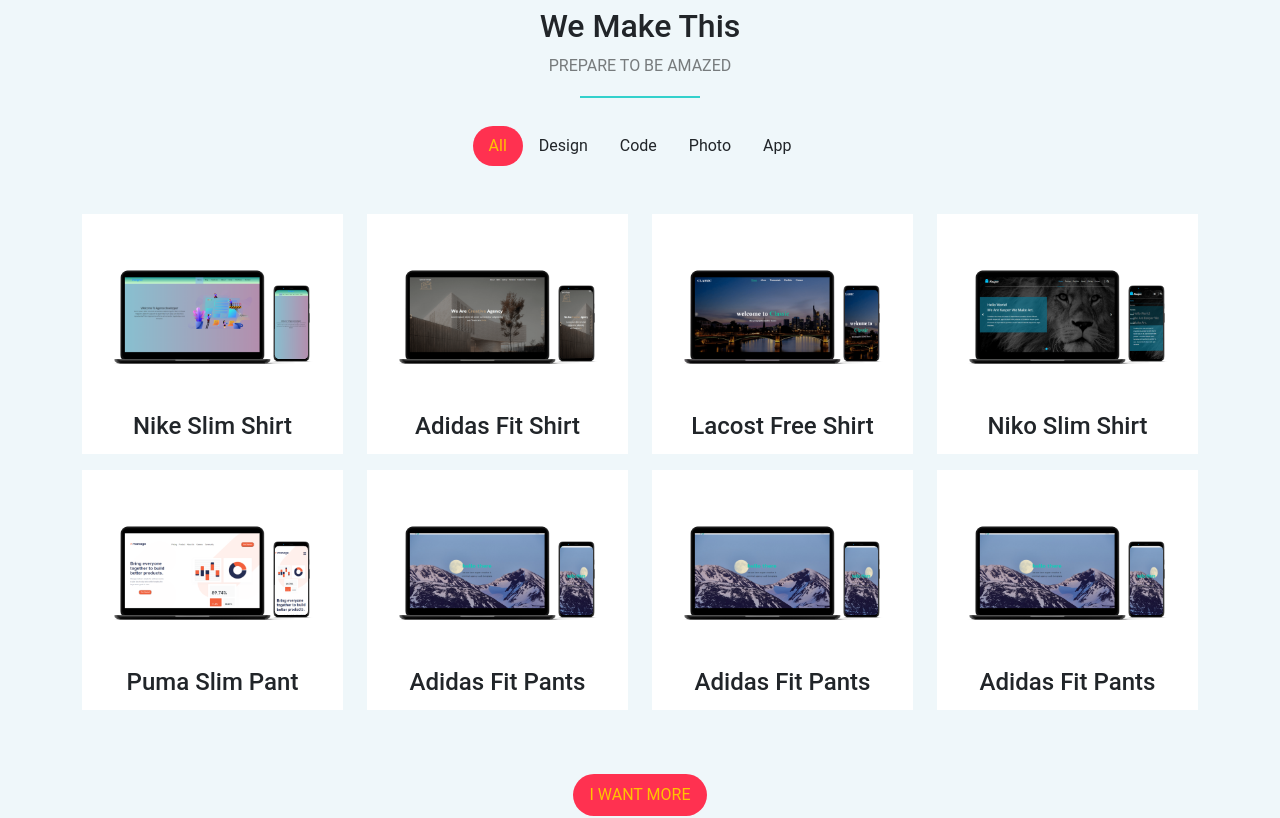
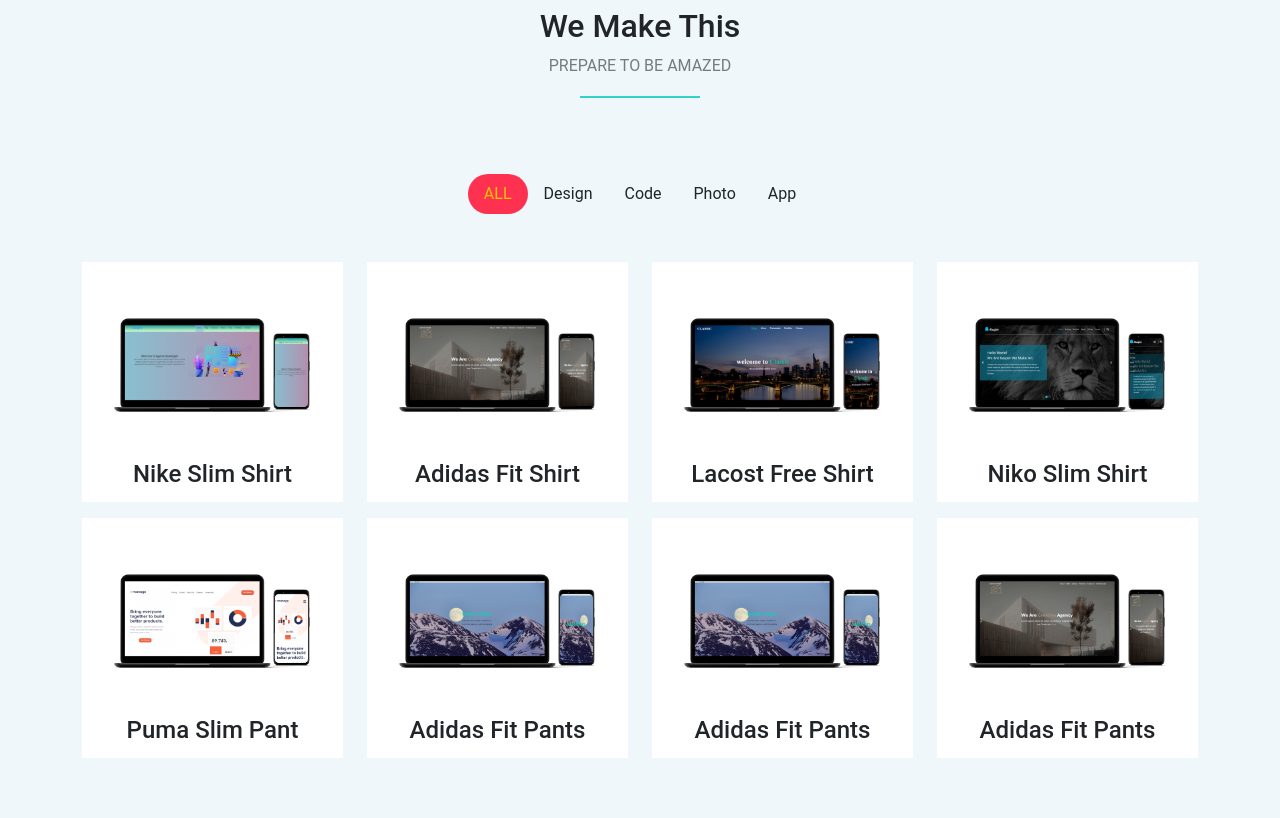
Before and after one commit to Anis-khemiri/catchmyweb, a Next.js app: page / in a window 1280 px wide. Shown: the part 1540-2358 px from the top of the page. Built offline with nearby package versions, Linux system fonts and the light colour scheme.

Commit message:
update 2

```diff
--- a/components/Meeteam.js
+++ b/components/Meeteam.js
@@ -4,11 +4,7 @@
 export default function Meeteam() {
   return (
     <>
-        <div className="col-lg-8">
-        <div className="image">
-          <Image className="img-fluid" src="/project1.png" alt="" width= "200px" height= "200" />
-        </div>
-      </div>
+
 
       <div className="team text-center pb-5 pt-5">
         <div className="container pb-5 pt-5">
@@ -65,26 +61,7 @@
         </div>
       </div>
       <div className="techs pt-5 pb-5 text-center">
-        <div className="container">
-          <div className="row align-items-center">
-            <div className="col-sm-6 col-md-4 col-lg-2 mt-3 mb-3">
-            <Image className="img-fluid" src="/project1.png" alt="" width= "200px" height= "200" />
-            </div>
-            <div className="col-sm-6 col-md-4 col-lg-2 mt-3 mb-3">
-            <Image className="img-fluid" src="/project1.png" alt="" width= "200px" height= "200" />
-            </div>
-            <div className="col-sm-6 col-md-4 col-lg-2 mt-3 mb-3">
-            <Image className="img-fluid" src="/project1.png" alt="" width= "200px" height= "200" />
-            </div>
-            <div className="col-sm-6 col-md-4 col-lg-2 mt-3 mb-3">
-            <Image className="img-fluid" src="/project1.png" alt="" width= "200px" height= "200" />
-            </div>
-            <div className="col-sm-6 col-md-4 col-lg-2 mt-3 mb-3">
-            <Image className="img-fluid" src="/project1.png" alt="" width= "200px" height= "200" />
 
-          </div>
-        </div>
-    </div>
     </div>
 
     </>
--- /dev/null
+++ b/components/Tab.js
@@ -0,0 +1,64 @@
+import React, { useState } from 'react';
+import dataPortfolio from './data/dataPortfolio';
+import Image from 'next/image';
+const Tabs = () => {
+  const [activeIndex, setActiveIndex] = useState('all');
+  const handleClick = (e) => {
+    setActiveIndex(e);
+  };
+  const listpro = dataPortfolio.projects.filter((project) =>
+    project.description.includes(activeIndex)
+  );
+
+  const checkActive = (e, className) => (activeIndex === e ? className : '');
+
+  return (
+    <>
+      <ul className="list-unstyled d-flex justify-content-center mt-5 mb-5">
+        <li
+          className={`${checkActive('all', 'active')} rounded-pill`}
+          onClick={() => handleClick('all')}
+        >
+          ALL
+        </li>
+        <li
+          className={`${checkActive('design', 'active')} rounded-pill`}
+          onClick={() => handleClick('design')}
+        >
+          Design
+        </li>
+
+        <li
+          className={` ${checkActive('code', 'active')} rounded-pill`}
+          onClick={() => handleClick('code')}
+        >
+          Code
+        </li>
+        <li
+          className={` ${checkActive('photo', 'active')} rounded-pill`}
+          onClick={() => handleClick('photo')}
+        >
+          Photo
+        </li>
+        <li
+          className={` ${checkActive('app', 'active')} rounded-pill`}
+          onClick={() => handleClick('app')}
+        >
+          App
+        </li>
+      </ul>
+      {listpro.map((proj) => {
+        return (
+          <div className="col-sm-6 col-md-4 col-lg-3" key={proj.id}>
+            <div className="box mb-3 bg-white" data-work="Application">
+              <Image src={proj.image} width="296px" height="220px" alt="" />
+              <h4>{proj.name}</h4>
+            </div>
+          </div>
+        );
+      })}
+    </>
+  );
+};
+
+export default Tabs;
--- a/components/Team.js
+++ b/components/Team.js
@@ -31,6 +31,11 @@
                 <a className="btn rounded-pill main-btn text-uppercase" href="#">Order Me One</a>
               </div>
             </div>
+            <div className="col-lg-3 ms-auto">
+        <div className="image ">
+          <Image className="img-fluid" src="/project1.png" alt="" width= "400px" height= "400" />
+        </div>
+      </div>
             </div>
             </div>
             </div>
--- a/components/Works.js
+++ b/components/Works.js
@@ -1,5 +1,6 @@
 import Image from 'next/image';
 import dataPortfolio from './data/dataPortfolio';
+import Tabs from './Tab';
 
 export default function Works() {
   return (
@@ -10,29 +11,9 @@
             <h2>We Make This</h2>
             <p className="text-black-50 text-uppercase">Prepare To Be Amazed</p>
           </div>
-          <ul className="list-unstyled d-flex justify-content-center mt-5 mb-5">
-            <li className="active rounded-pill">All</li>
-            <li>Design</li>
-            <li>Code</li>
-            <li>Photo</li>
-            <li>App</li>
-          </ul>
+
           <div className="row">
-            {dataPortfolio.projects.map((project) => {
-              return (
-                <div className="col-sm-6 col-md-4 col-lg-3" key={project.id}>
-                  <div className="box mb-3 bg-white" data-work="Application">
-                    <Image
-                      src={project.image}
-                      width="296px"
-                      height="220px"
-                      alt=""
-                    />
-                    <h4>{project.name}</h4>
-                  </div>
-                </div>
-              );
-            })}
+          <Tabs />
           </div>
 
           <div className="d-flex justify-content-center mt-5">
--- a/components/data/dataPortfolio.js
+++ b/components/data/dataPortfolio.js
@@ -12,7 +12,7 @@
                 brand: 'Nike',
                 rating: 2.5,
                 numReviews: 10,
-                description: 'high quality product',
+                description: ['all','design'],
             },
             {
 
@@ -24,7 +24,7 @@
                 brand: 'Adidas',
                 rating: 4.5,
                 numReviews: 10,
-                description: 'high quality product',
+                description: ['all','app'],
             },
             {
 
@@ -36,7 +36,7 @@
                 brand: 'Lacoste',
                 rating: 4.8,
                 numReviews: 17,
-                description: 'high quality product',
+                description: ['all','design'],
             },
             {
 
@@ -48,7 +48,7 @@
                 brand: 'Nike',
                 rating: 4.5,
                 numReviews: 14,
-                description: 'high quality product',
+                description: ['all','design'],
             },
             {
 
@@ -60,7 +60,7 @@
                 brand: 'Puma',
                 rating: 4.5,
                 numReviews: 10,
-                description: 'high quality product',
+                description: ['all','design'],
             },
             {
 
@@ -72,7 +72,7 @@
                 brand: 'Adidas',
                 rating: 4.5,
                 numReviews: 10,
-                description: 'high quality product',
+                description: ['all', 'photo']
             },
              {   name: 'Adidas Fit Pants',
                 category: 'Pants',
@@ -82,18 +82,18 @@
                 brand: 'Adidas',
                 rating: 4.5,
                 numReviews: 10,
-                description: 'high quality product',
+                description: ['all','design'],
             },
             {
                 name: 'Adidas Fit Pants',
                 category: 'Pants',
-                image: '/project6.png',
+                image: '/project2.png',
                 price: 80,
                 countInStock: 10,
                 brand: 'Adidas',
                 rating: 4.5,
                 numReviews: 10,
-                description: 'high quality product',
+                description: ['all','code'],
             }
 
         ],
--- a/styles/globals.css
+++ b/styles/globals.css
@@ -219,3 +219,31 @@
 }
 
 /* End Footer */
+/* tabs */
+
+.tabs {
+  display: flex;
+}
+.tab {
+  justify-content: center;
+  align-items: center;
+  width: 100%;
+  background: lightsteelblue;
+  padding: 2em 0;
+  border: none;
+}
+.tab:not(:last-child) {
+  border-right: 1px solid steelblue;
+}
+.tab.active {
+  background: steelblue;
+  font-weight: bold;
+}
+.panel {
+  display: none;
+  background-color: #eaeaea;
+  padding: 10px;
+}
+.panel.active {
+  display: block;
+}
```
